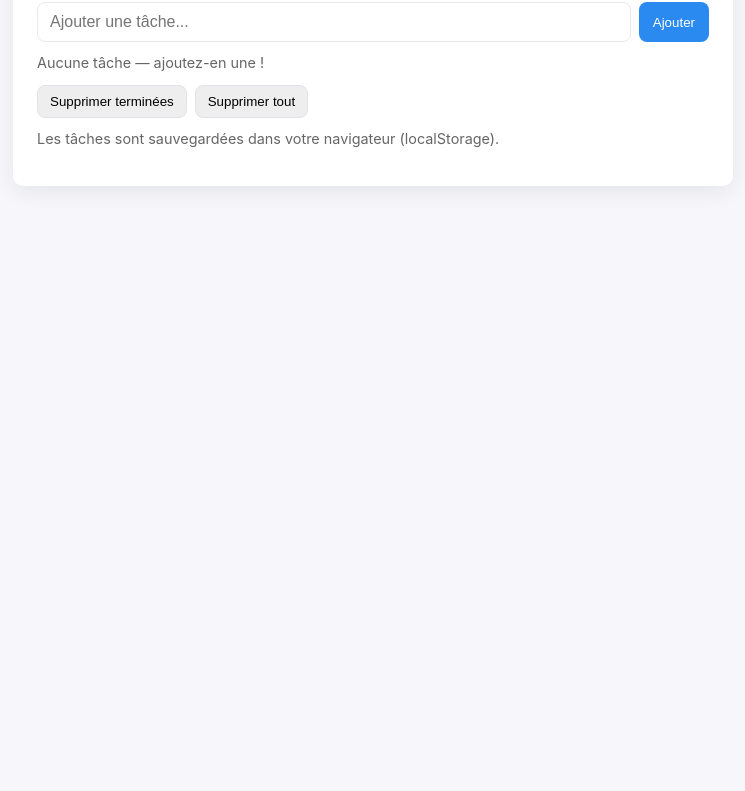
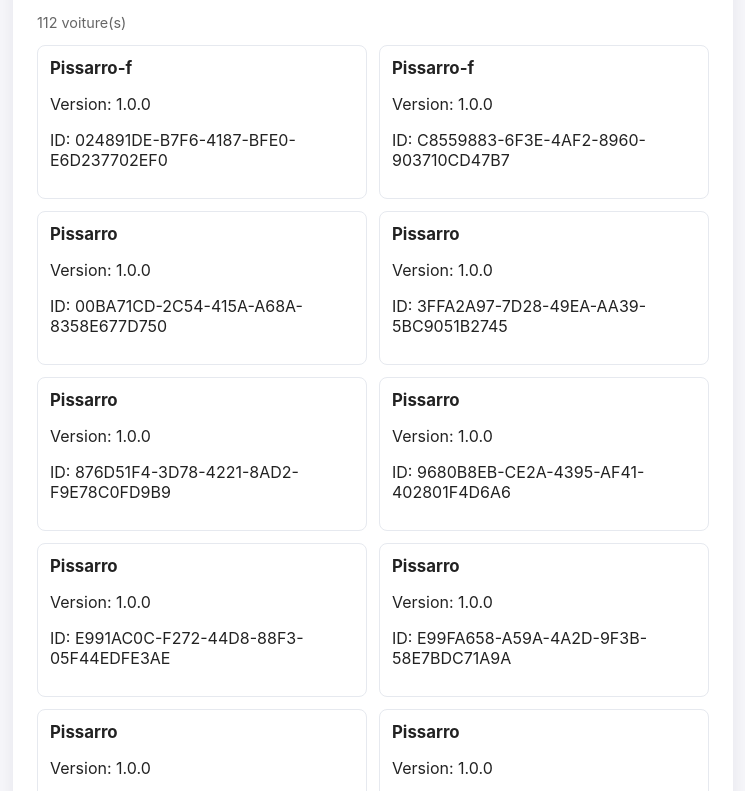
Before and after one commit to kyznwhktw7-dotcom/voiture, a plain HTML site: page index.html in a window 1280 px wide. Shown: the part 89-880 px from the top of the page, without its empty margins (267-1012 px from the left). Before the commit the page ends 800 px from the top, so only its background shows below. Drawn offline with Linux system fonts and the light colour scheme.

Commit message:
Restore cars site: add index.json + cars viewer, move To‑Do to todo.html

```diff
--- /dev/null
+++ b/cars.js
@@ -0,0 +1,38 @@
+// cars.js - charge index.json et affiche les voitures
+const container = document.getElementById('cars')
+const countEl = document.getElementById('count')
+const searchInput = document.getElementById('search')
+let data = {}
+
+function render(filter = ''){
+  container.innerHTML = ''
+  const values = Object.entries(data).map(([id, item])=>({id,...item}))
+    .filter(it => it.name.toLowerCase().includes(filter.toLowerCase()))
+
+  countEl.textContent = `${values.length} voiture(s)`
+  if(values.length === 0){
+    container.innerHTML = '<p class="hint">Aucune voiture trouvée.</p>'
+    return
+  }
+
+  values.forEach(item => {
+    const el = document.createElement('div')
+    el.className = 'car-card'
+    el.innerHTML = `<h3>${escapeHtml(item.name)}</h3><p>Version: ${escapeHtml(item.ver)}</p><p class="muted">ID: ${escapeHtml(item.id)}</p>`
+    container.appendChild(el)
+  })
+}
+
+function escapeHtml(s){
+  return String(s).replace(/&/g,'&amp;').replace(/</g,'&lt;').replace(/>/g,'&gt;')
+}
+
+fetch('index.json')
+  .then(r=>{
+    if(!r.ok) throw new Error('HTTP '+r.status)
+    return r.json()
+  })
+  .then(j=>{ data = j; render(); })
+  .catch(err=>{ console.error('Erreur chargement index.json', err); countEl.textContent = 'Impossible de charger les données.' })
+
+searchInput.addEventListener('input', e => render(e.target.value))
--- a/index.html
+++ b/index.html
@@ -3,28 +3,31 @@
 <head>
   <meta charset="utf-8">
   <meta name="viewport" content="width=device-width,initial-scale=1">
-  <title>To‑Do List</title>
+  <title>Voitures</title>
   <link rel="stylesheet" href="style.css">
+  <style>
+    .cars-grid{display:grid;grid-template-columns:repeat(auto-fill,minmax(220px,1fr));gap:12px}
+    .car-card{padding:12px;border-radius:8px;background:#fff;border:1px solid #e6e9ef}
+    .car-card h3{margin:0 0 6px;font-size:1.05rem}
+    .topbar{display:flex;justify-content:space-between;align-items:center;margin-bottom:12px}
+    .topbar a{font-size:.95rem;color:var(--accent);text-decoration:none}
+    #search{padding:8px;border-radius:8px;border:1px solid #e6e9ef}
+  </style>
 </head>
 <body>
   <div class="container">
-    <h1>Ma To‑Do List</h1>
-
-    <form id="todo-form">
-      <input id="todo-input" type="text" placeholder="Ajouter une tâche..." autocomplete="off">
-      <button type="submit">Ajouter</button>
-    </form>
-
-    <ul id="todo-list" aria-live="polite"></ul>
-
-    <div class="actions">
-      <button id="clear-completed">Supprimer terminées</button>
-      <button id="clear-all">Supprimer tout</button>
+    <div class="topbar">
+      <h1>Voitures</h1>
+      <div>
+        <input id="search" placeholder="Rechercher...">
+        <a href="todo.html">Voir To‑Do</a>
+      </div>
     </div>
 
-    <p class="hint">Les tâches sont sauvegardées dans votre navigateur (localStorage).</p>
+    <p id="count" class="hint">Chargement...</p>
+    <div id="cars" class="cars-grid" aria-live="polite"></div>
   </div>
 
-  <script src="script.js"></script>
+  <script src="cars.js"></script>
 </body>
 </html>
--- /dev/null
+++ b/index.json
@@ -0,0 +1,450 @@
+{
+  "024891DE-B7F6-4187-BFE0-E6D237702EF0": {
+    "name": "Pissarro-f",
+    "ver": "1.0.0"
+  },
+  "C8559883-6F3E-4AF2-8960-903710CD47B7": {
+    "name": "Pissarro-f",
+    "ver": "1.0.0"
+  },
+  "00BA71CD-2C54-415A-A68A-8358E677D750": {
+    "name": "Pissarro",
+    "ver": "1.0.0"
+  },
+  "3FFA2A97-7D28-49EA-AA39-5BC9051B2745": {
+    "name": "Pissarro",
+    "ver": "1.0.0"
+  },
+  "876D51F4-3D78-4221-8AD2-F9E78C0FD9B9": {
+    "name": "Pissarro",
+    "ver": "1.0.0"
+  },
+  "9680B8EB-CE2A-4395-AF41-402801F4D6A6": {
+    "name": "Pissarro",
+    "ver": "1.0.0"
+  },
+  "E991AC0C-F272-44D8-88F3-05F44EDFE3AE": {
+    "name": "Pissarro",
+    "ver": "1.0.0"
+  },
+  "E99FA658-A59A-4A2D-9F3B-58E7BDC71A9A": {
+    "name": "Pissarro",
+    "ver": "1.0.0"
+  },
+  "FE8E1F9D-59BA-4207-B626-28E34D810D0A": {
+    "name": "Pissarro",
+    "ver": "1.0.0"
+  },
+  "58754319-8709-4AB0-8674-B34F04E7FFE2": {
+    "name": "Pissarro",
+    "ver": "1.0.0"
+  },
+  "7F4C26C2-67C2-4C3A-8F07-8A7BF6148C97": {
+    "name": "Pissarro",
+    "ver": "1.0.0"
+  },
+  "A5AAFF5D-8887-42BB-8AFD-867EF557ED85": {
+    "name": "Pissarro",
+    "ver": "1.0.0"
+  },
+  "F604AF56-EA77-4960-AEF7-82533CC1A8B3": {
+    "name": "Pissarro",
+    "ver": "1.0.0"
+  },
+  "35693AEA-F8C4-4A80-B77D-C94B20A68956": {
+    "name": "Pissarro",
+    "ver": "1.0.0"
+  },
+  "89B1643B-06DD-4DEC-B1B0-774493B0F7B7": {
+    "name": "Pissarro",
+    "ver": "1.0.0"
+  },
+  "92E48DE9-13A1-4172-B560-29B4668A87EE": {
+    "name": "Pissarro",
+    "ver": "1.0.0"
+  },
+  "CE279831-1CA7-4A83-A97B-FF1E20234396": {
+    "name": "Pissarro",
+    "ver": "1.0.0"
+  },
+  "EC67726A-8212-4C5E-83CF-8412932740D2": {
+    "name": "Pissarro",
+    "ver": "1.0.0"
+  },
+  "F5804DD6-5963-40DA-9FA0-39C0C6E6DEF9": {
+    "name": "Pissarro",
+    "ver": "1.0.0"
+  },
+  "3BA0CFC7-E460-4B59-A817-B97F9EBB9B89": {
+    "name": "Pissarro",
+    "ver": "1.0.0"
+  },
+  "640DFB00-FBB9-45DA-9444-9F663859F4BC": {
+    "name": "Pissarro",
+    "ver": "1.0.0"
+  },
+  "840FE8E4-D952-4680-B1A7-AC5BACA2C1F8": {
+    "name": "Pissarro",
+    "ver": "1.0.0"
+  },
+  "29BDF297-EB43-403A-8719-A78DA11A2948": {
+    "name": "Pissarro",
+    "ver": "1.0.0"
+  },
+  "4AD99907-9E76-408D-A7FC-8429FF014201": {
+    "name": "Pissarro",
+    "ver": "1.0.0"
+  },
+  "72B4390D-DF1D-4D51-B179-229BBAEFFF2C": {
+    "name": "Pissarro",
+    "ver": "1.0.0"
+  },
+  "85CE77BF-3413-4A7B-9B0F-732E96229A73": {
+    "name": "Pissarro",
+    "ver": "1.0.0"
+  },
+  "DE851E6D-C2BE-4D9F-AB54-0F9CE994DC51": {
+    "name": "Pissarro",
+    "ver": "1.0.0"
+  },
+  "EE533FBD-90AE-419A-AD13-D7A60E2015D6": {
+    "name": "Pissarro",
+    "ver": "1.0.0"
+  },
+  "81337355-E156-4242-AAF4-711768D30A54": {
+    "name": "Pissarro-f",
+    "ver": "1.0.0"
+  },
+  "63C042F0-90EF-4A95-B7CC-CC9A64BF8421": {
+    "name": "Pissarro-f",
+    "ver": "1.0.0"
+  },
+  "A837FA8C-C643-4705-AE92-074EFDD067F7": {
+    "name": "Pissarro",
+    "ver": "1.0.0"
+  },
+  "2F72BC1E-3D76-456C-81EB-842EBA488C27": {
+    "name": "Pissarro",
+    "ver": "1.0.0"
+  },
+  "64D11DAB-3B57-4F14-AD2F-E59A9282FA44": {
+    "name": "Pissarro",
+    "ver": "1.0.0"
+  },
+  "4F881F8B-A7D9-4FDB-A917-17BF6AC5A589": {
+    "name": "Pissarro",
+    "ver": "1.0.0"
+  },
+  "1088217C-1410-4CF7-BDE9-8F573A4DBCD9": {
+    "name": "Pissarro",
+    "ver": "1.0.0"
+  },
+  "D5CFB2FF-5F8C-4637-816B-3E42FC1229B8": {
+    "name": "Pissarro",
+    "ver": "1.0.0"
+  },
+  "F439B0A7-D18C-4B14-9681-6520E6A74FE9": {
+    "name": "Pissarro",
+    "ver": "1.0.0"
+  },
+  "7C643A39-C0B2-4BA0-8BC2-2EAA47CC580E": {
+    "name": "Pissarro",
+    "ver": "1.0.0"
+  },
+  "B1B5DDC5-73C8-4920-8133-BACCE38A08DE": {
+    "name": "Pissarro",
+    "ver": "1.0.0"
+  },
+  "78911B7E-3C69-47AD-B635-9C2486F6301D": {
+    "name": "Pissarro",
+    "ver": "1.0.0"
+  },
+  "3C4678E4-4D3D-4A40-8817-77752AEA62EB": {
+    "name": "Pissarro",
+    "ver": "1.0.0"
+  },
+  "737E9E24-49BE-4104-9B72-F352DE1AD2BF": {
+    "name": "Pissarro",
+    "ver": "1.0.0"
+  },
+  "E556BBC5-D0A0-4DB1-AC77-BC76E4A526F4": {
+    "name": "Pissarro",
+    "ver": "1.0.0"
+  },
+  "87060EC2-D006-4102-98CC-3005C68BB343": {
+    "name": "Pissarro",
+    "ver": "1.0.0"
+  },
+  "7719B48A-2005-4011-9280-2F64EEC6FD91": {
+    "name": "Pissarro",
+    "ver": "1.0.0"
+  },
+  "9CCB8297-E9F5-4699-AE1F-890CFBD5E29C": {
+    "name": "Pissarro-f",
+    "ver": "1.0.0"
+  },
+  "B876B645-3955-420E-99DF-60139E451CF3": {
+    "name": "Pissarro-f",
+    "ver": "1.0.0"
+  },
+  "DD266E1F-5DF2-4CDB-A2EB-26CE35664657": {
+    "name": "Pissarro-f",
+    "ver": "1.0.0"
+  },
+  "499995FA-E51A-4ACE-8DFD-BDF8AFF6C943": {
+    "name": "Pissarro-f",
+    "ver": "1.0.0"
+  },
+  "47BC0599-72E7-43C4-8BE1-CBCE2432E2A5": {
+    "name": "Pissarro-f",
+    "ver": "1.0.0"
+  },
+  "044AD56C-A107-41B2-90CC-E60CCACFBCF5": {
+    "name": "Pissarro",
+    "ver": "1.0.0"
+  },
+  "22162A9B-DB90-4517-867C-C676BC3E8E95": {
+    "name": "Pissarro",
+    "ver": "1.0.0"
+  },
+  "D5E76230-81A3-4F65-A1BA-51B8CADED625": {
+    "name": "Pissarro",
+    "ver": "1.0.0"
+  },
+  "F0236EC5-EE72-4058-A6CE-1F7D2E8253BF": {
+    "name": "Pissarro",
+    "ver": "1.0.0"
+  },
+  "AE0115AE-C53B-4DB9-B12F-CA4B7B630CC9": {
+    "name": "Pissarro",
+    "ver": "1.0.0"
+  },
+  "E334A6D2-7145-47C8-9B00-C20DED08B2D5": {
+    "name": "Pissarro",
+    "ver": "1.0.0"
+  },
+  "F9F918CD-E15F-4F01-A326-84A44650C5C9": {
+    "name": "Pissarro",
+    "ver": "1.0.0"
+  },
+  "2F52E34C-39D4-4AB1-9025-8F7141FAA720": {
+    "name": "Pissarro",
+    "ver": "1.0.0"
+  },
+  "B8F204CE-6024-49AB-85F9-7CA2F6DCD226": {
+    "name": "Pissarro",
+    "ver": "1.0.0"
+  },
+  "EE01F02D-1413-436C-AB05-410F224A5B7B": {
+    "name": "Pissarro",
+    "ver": "1.0.0"
+  },
+  "12E0343D-2CD9-48EA-AB57-4D680FB6D0C7": {
+    "name": "Pissarro",
+    "ver": "1.0.0"
+  },
+  "258A6797-CC13-4C3A-AB35-4F25CA3BF474": {
+    "name": "Pissarro",
+    "ver": "1.0.0"
+  },
+  "3D729CFC-9000-48D3-A052-C5BD5B7A6842": {
+    "name": "Pissarro",
+    "ver": "1.0.0"
+  },
+  "82BD33C9-B6D2-47E7-9C42-AA3B7758921A": {
+    "name": "Pissarro",
+    "ver": "1.0.0"
+  },
+  "2F17FCCE-6CCA-4AFA-A08A-C50BF9812DA5": {
+    "name": "Pissarro",
+    "ver": "1.0.0"
+  },
+  "8590D0C5-E344-4FAC-A39A-FD7BC652AEDA": {
+    "name": "Pissarro",
+    "ver": "1.0.0"
+  },
+  "8ACF5D77-B22C-416F-B12A-72FB35E2834F": {
+    "name": "Pissarro",
+    "ver": "1.0.0"
+  },
+  "DDE50C77-B7CB-4488-9EB1-D1B13BF21FFE": {
+    "name": "Pissarro",
+    "ver": "1.0.0"
+  },
+  "D7950C0A-27B9-4034-AB5B-EDB89D41341A": {
+    "name": "Pissarro",
+    "ver": "1.0.0"
+  },
+  "E54D5AFE-F362-4D48-A20D-F2C21D2B5330": {
+    "name": "Pissarro",
+    "ver": "1.0.0"
+  },
+  "F9518D54-04A7-4793-8666-CFC114D73CE5": {
+    "name": "Pissarro",
+    "ver": "1.0.0"
+  },
+  "001C94AE-2BA4-4E77-A202-F7DE60E8B1C8": {
+    "name": "Pissarro",
+    "ver": "1.0.0"
+  },
+  "AFA22C08-A486-4CE8-9A13-E355B6C38559": {
+    "name": "Pissarro",
+    "ver": "1.0.0"
+  },
+  "25A6CFB2-3570-4448-B114-244A4E454B7A": {
+    "name": "Pissarro",
+    "ver": "1.0.0"
+  },
+  "5C987900-AD53-469C-8210-CABBCCDDFCAE": {
+    "name": "Pissarro",
+    "ver": "1.0.0"
+  },
+  "B004358B-5A27-42E5-B49E-93FC100B2371": {
+    "name": "Pissarro",
+    "ver": "1.0.0"
+  },
+  "E5D58CC2-3C52-4206-9DA2-427DC88B5896": {
+    "name": "Pissarro",
+    "ver": "1.0.0"
+  },
+  "0C747C29-4BF8-43F6-A5CC-2E012E555341": {
+    "name": "Pissarro",
+    "ver": "1.0.0"
+  },
+  "E161929C-0819-4BC2-8359-550C081C7D54": {
+    "name": "Pissarro",
+    "ver": "1.0.0"
+  },
+  "4109D42A-D717-46A7-A9A2-FE53A82B25C0": {
+    "name": "Pissarro",
+    "ver": "1.0.0"
+  },
+  "81CA5ACD-E682-4D8B-A948-0F147EB6ED4F": {
+    "name": "Pissarro",
+    "ver": "1.0.0"
+  },
+  "8D04D70F-738B-441D-8D43-AF46B2BF8062": {
+    "name": "Pissarro",
+    "ver": "1.0.0"
+  },
+  "DAD82DCE-F3AE-4AEC-8A79-1694D412FC0A": {
+    "name": "Pissarro",
+    "ver": "1.0.0"
+  },
+  "E487C6EF-B3FB-427B-A2BE-8CBA60F902F0": {
+    "name": "Pissarro",
+    "ver": "1.0.0"
+  },
+  "E540DEE6-4C40-42C8-9CCC-D4CB0FAD7D7B": {
+    "name": "Pissarro",
+    "ver": "1.0.0"
+  },
+  "E5799A24-1949-4E66-A17B-B5EB05F28C5D": {
+    "name": "Pissarro",
+    "ver": "1.0.0"
+  },
+  "A168628E-11EE-4456-AD66-E7E3E47D1B21": {
+    "name": "Pissarro",
+    "ver": "1.0.0"
+  },
+  "D759828B-4BAB-456B-AD75-225BA238F925": {
+    "name": "Pissarro",
+    "ver": "1.0.0"
+  },
+  "1A17ED86-9E0D-4DF2-8CF3-5AB5DB67A348": {
+    "name": "Pissarro",
+    "ver": "1.0.0"
+  },
+  "AB7FC3C3-8853-45CD-AB6E-89F0985C2922": {
+    "name": "Pissarro",
+    "ver": "1.0.0"
+  },
+  "8A57476A-E177-4AAD-B317-643F681584E1": {
+    "name": "Pissarro",
+    "ver": "1.0.0"
+  },
+  "97447D85-960C-4B2A-A101-048284D95853": {
+    "name": "Pissarro",
+    "ver": "1.0.0"
+  },
+  "12718607-0FE6-4B8C-B571-A320CDD67897": {
+    "name": "Pissarro",
+    "ver": "1.0.0"
+  },
+  "097CA871-A1C2-40F7-97F0-EFAABF555BBC": {
+    "name": "Pissarro",
+    "ver": "1.0.0"
+  },
+  "94DAB450-A650-4DFC-99B2-A0F0D8AD6649": {
+    "name": "Pissarro",
+    "ver": "1.0.0"
+  },
+  "473C2FDC-0B75-497A-B1FE-AA1863C9C885": {
+    "name": "Pissarro",
+    "ver": "1.0.0"
+  },
+  "100858D2-FE01-4B70-8E2D-3FCF20AFE6B5": {
+    "name": "Pissarro",
+    "ver": "1.0.0"
+  },
+  "7530C83C-8F7B-42C6-BB71-5FA2ED070BEC": {
+    "name": "Pissarro",
+    "ver": "1.0.0"
+  },
+  "AA5E82B9-289A-480C-A14B-242989107275": {
+    "name": "Pissarro",
+    "ver": "1.0.0"
+  },
+  "27A37B0F-738D-4644-A7A4-E33E7A6C1175": {
+    "name": "Pissarro-f",
+    "ver": "1.0.0"
+  },
+  "C6DC4E54-1130-44F8-AF6F-A551D8E8A181": {
+    "name": "Pissarro",
+    "ver": "1.0.0"
+  },
+  "2B30E324-E4FF-4CC1-BA45-A958C2D2B2EC": {
+    "name": "Pissarro",
+    "ver": "1.0.0"
+  },
+  "EB3F48E7-D30F-4079-858F-1A61331D5026": {
+    "name": "Pissarro",
+    "ver": "1.0.0"
+  },
+  "CE9B5D5B-B6E7-47C5-8C04-59BF182E98FB": {
+    "name": "Pissarro",
+    "ver": "1.0.0"
+  },
+  "3716DD4B-01C0-4F5B-8DD6-DB771EC472FB": {
+    "name": "Pissarro",
+    "ver": "1.0.0"
+  },
+  "DD47D8E1-CB66-4C12-BFEA-2ADB0D8D1E2E": {
+    "name": "Pissarro",
+    "ver": "1.0.0"
+  },
+  "6143116D-03BB-485E-864E-A8CF58ACF6F1": {
+    "name": "Pissarro",
+    "ver": "1.0.0"
+  },
+  "BA4ECA11-592F-4727-9221-D2A32A16EB28": {
+    "name": "Pissarro",
+    "ver": "1.0.0"
+  },
+  "E580E5A5-0888-4BE8-A4CA-F74A18A643C3": {
+    "name": "Pissarro",
+    "ver": "1.0.0"
+  },
+  "581A4F1A-2B6D-468C-A1BE-6F473F06D10B": {
+    "name": "Pissarro",
+    "ver": "1.0.0"
+  },
+  "83C65C90-270C-4490-9C69-F51FE03D7F06": {
+    "name": "Pissarro",
+    "ver": "1.0.0"
+  },
+  "8C31B06F-91A4-4F7C-93ED-56146D7F48B9": {
+    "name": "Pissarro",
+    "ver": "1.0.0"
+  }
+}
```
Also changed, not shown: todo.html (added, +31 -0 lines).
